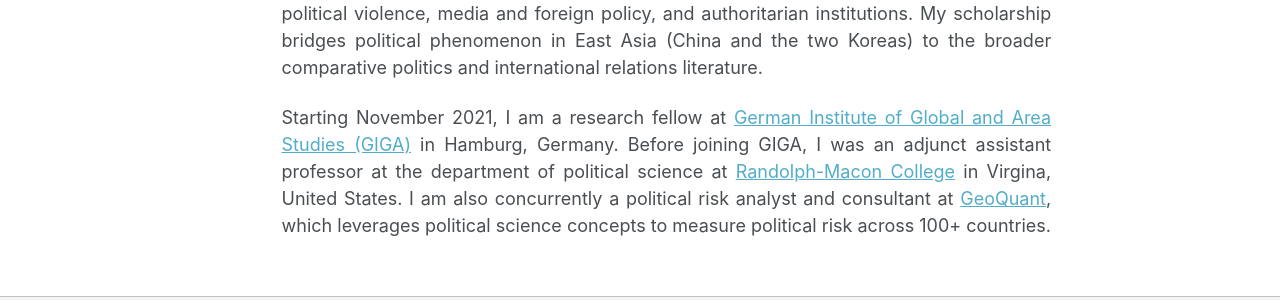
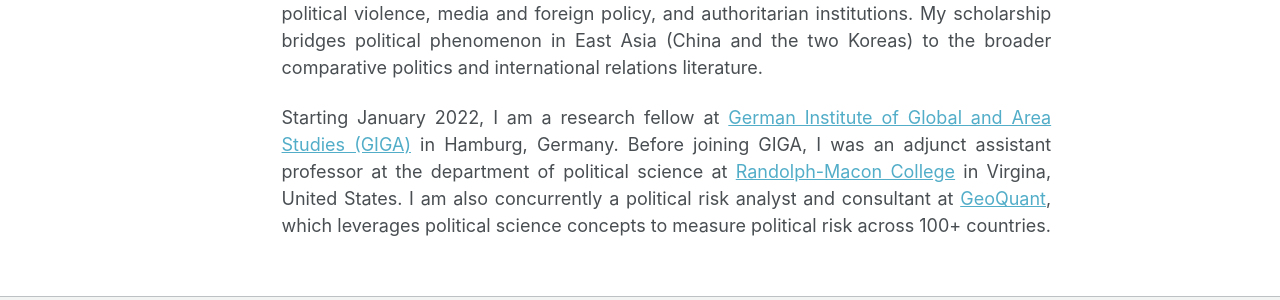
Before and after one commit to ehsong/ehsong.github.io, a Jekyll site: the page built from _pages/about.md, in a window 1280 px wide and 959 px high. Shown: the part 508-808 px from the top of the window. Built offline with Jekyll 4.4.1, drawn with Linux system fonts in a browser that asks for light colours.

Commit message:
Update about.md

```diff
--- a/_pages/about.md
+++ b/_pages/about.md
@@ -12,4 +12,4 @@ Welcome to my website! I am a political scientist with expertise in Chinese poli
 
 Aside from my dissertation, my research interests span across topics of consequences of political violence, media and foreign policy, and authoritarian institutions. My scholarship bridges political phenomenon in East Asia (China and the two Koreas) to the broader comparative politics and international relations literature.
 
-Starting November 2021, I am a research fellow at [German Institute of Global and Area Studies (GIGA)](https://www.giga-hamburg.de/en/) in Hamburg, Germany. Before joining GIGA, I was an adjunct assistant professor at the department of political science at [Randolph-Macon College](https://www.rmc.edu/) in Virgina, United States. I am also concurrently a political risk analyst and consultant at [GeoQuant](https://geoquant.com/), which leverages political science concepts to measure political risk across 100+ countries.
+Starting January 2022, I am a research fellow at [German Institute of Global and Area Studies (GIGA)](https://www.giga-hamburg.de/en/) in Hamburg, Germany. Before joining GIGA, I was an adjunct assistant professor at the department of political science at [Randolph-Macon College](https://www.rmc.edu/) in Virgina, United States. I am also concurrently a political risk analyst and consultant at [GeoQuant](https://geoquant.com/), which leverages political science concepts to measure political risk across 100+ countries.
```
